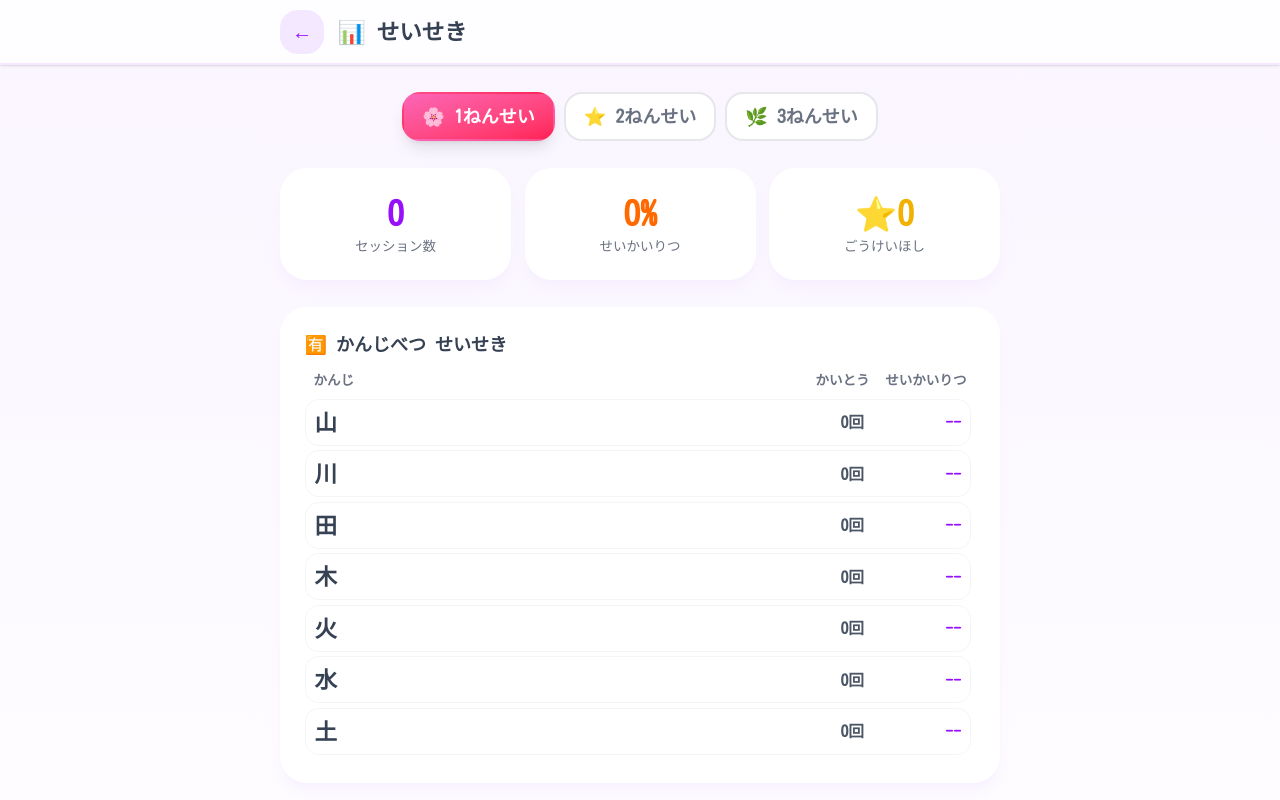
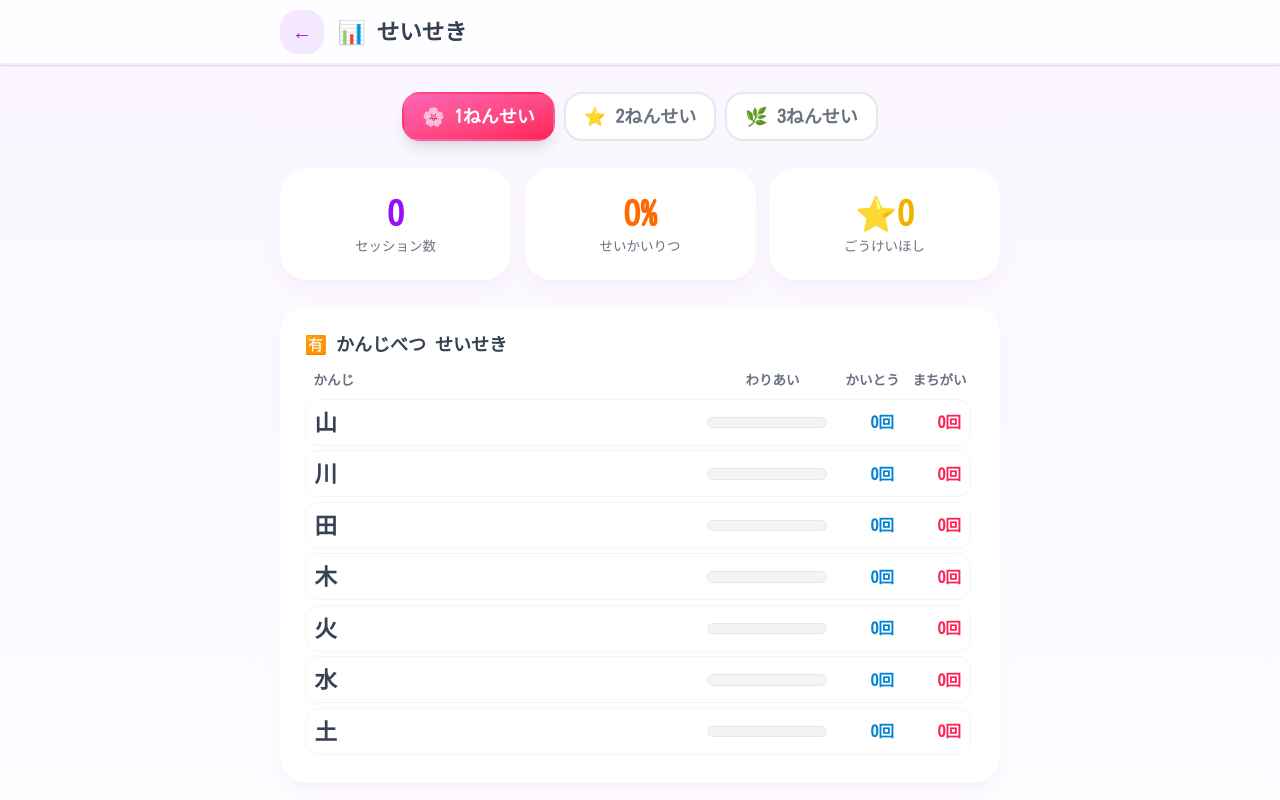
Before and after one commit to Corona-Shio/kid-lab, a Next.js app: page /progress in a window 1280 px wide. Shown: the top 800 px of the page. Built offline with nearby package versions, Linux system fonts and the light colour scheme; a web font is replaced by a local one.

Commit message:
Add progress ratio bars for kanji and simplify math rows

```diff
--- a/src/app/progress/page.tsx
+++ b/src/app/progress/page.tsx
@@ -108,25 +108,41 @@ export default function ProgressPage() {
 
         <Card className="mb-6">
           <p className="font-bold text-gray-700 mb-3">🈶 かんじべつ せいせき</p>
-          <div className="grid grid-cols-[minmax(0,1fr)_88px_88px] gap-2 px-2 pb-2 text-xs font-bold text-gray-500">
+          <div className="grid grid-cols-[minmax(0,1fr)_120px_58px_58px] gap-2 px-2 pb-2 text-xs font-bold text-gray-500">
             <span>かんじ</span>
+            <span className="text-center">わりあい</span>
             <span className="text-right">かいとう</span>
-            <span className="text-right">せいかいりつ</span>
+            <span className="text-right">まちがい</span>
           </div>
           <div className="max-h-80 overflow-y-auto pr-1">
             <div className="flex flex-col gap-1">
-              {kanjiRows.map((row) => (
+              {kanjiRows.map((row) => {
+                const correctCount = row.correct;
+                const incorrectCount = Math.max(0, row.attempts - row.correct);
+                const correctPct = row.attempts > 0 ? Math.round((correctCount / row.attempts) * 100) : 0;
+                const incorrectPct = row.attempts > 0 ? Math.max(0, 100 - correctPct) : 0;
+
+                return (
                   <div
                     key={row.character}
-                  className="grid grid-cols-[minmax(0,1fr)_88px_88px] items-center gap-2 rounded-xl border border-gray-100 px-2 py-1.5"
+                    className="grid grid-cols-[minmax(0,1fr)_120px_58px_58px] items-center gap-2 rounded-xl border border-gray-100 px-2 py-1.5"
                   >
                     <p className="text-xl font-bold text-gray-700">{row.character}</p>
-                  <p className="text-right text-sm font-bold text-gray-600">{row.attempts}回</p>
-                  <p className="text-right text-sm font-bold text-purple-600">
-                    {row.accuracy === null ? "--" : `${row.accuracy}%`}
-                  </p>
+                    <div className="h-2.5 overflow-hidden rounded-full bg-gray-100 border border-gray-200 flex">
+                      <div
+                        className="bg-emerald-400"
+                        style={{ width: `${correctPct}%` }}
+                      />
+                      <div
+                        className="bg-rose-400"
+                        style={{ width: `${incorrectPct}%` }}
+                      />
                     </div>
-              ))}
+                    <p className="text-right text-sm font-bold text-sky-600">{row.attempts}回</p>
+                    <p className="text-right text-sm font-bold text-rose-500">{incorrectCount}回</p>
+                  </div>
+                );
+              })}
             </div>
           </div>
         </Card>
@@ -137,27 +153,46 @@ export default function ProgressPage() {
             <p className="text-sm text-gray-500">まだ まちがいきろく は ありません</p>
           ) : (
             <>
-              <div className="grid grid-cols-[minmax(0,1fr)_70px_78px] gap-2 px-2 pb-2 text-xs font-bold text-gray-500">
+              <div className="grid grid-cols-[minmax(0,1fr)_120px_58px_58px] gap-2 px-2 pb-2 text-xs font-bold text-gray-500">
                 <span>もんだい</span>
+                <span className="text-center">わりあい</span>
+                <span className="text-right">かいとう</span>
                 <span className="text-right">まちがい</span>
-                <span className="text-right">せいかいりつ</span>
               </div>
               <div className="max-h-80 overflow-y-auto pr-1">
                 <div className="flex flex-col gap-1">
-                  {weakMathRows.map((row) => (
+                  {weakMathRows.map((row) => {
+                    const correctCount = row.attempts - row.incorrectFirstAttempts;
+                    const correctPct = row.attempts > 0 ? Math.round((correctCount / row.attempts) * 100) : 0;
+                    const incorrectPct = Math.max(0, 100 - correctPct);
+
+                    return (
                       <div
                         key={row.problemKey}
-                      className="grid grid-cols-[minmax(0,1fr)_70px_78px] items-center gap-2 rounded-xl border border-gray-100 px-2 py-1.5"
+                        className="grid grid-cols-[minmax(0,1fr)_120px_58px_58px] items-center gap-2 rounded-xl border border-gray-100 px-2 py-1.5"
                       >
                         <p className="text-sm font-bold text-gray-700 leading-tight line-clamp-2">
                           {row.promptSummary}
                         </p>
+                        <div>
+                          <div className="h-2.5 overflow-hidden rounded-full bg-gray-100 border border-gray-200 flex">
+                            <div
+                              className="bg-emerald-400"
+                              style={{ width: `${correctPct}%` }}
+                            />
+                            <div
+                              className="bg-rose-400"
+                              style={{ width: `${incorrectPct}%` }}
+                            />
+                          </div>
+                        </div>
+                        <p className="text-right text-sm font-bold text-sky-600">{row.attempts}回</p>
                         <p className="text-right text-sm font-bold text-rose-500">
                           {row.incorrectFirstAttempts}回
                         </p>
-                      <p className="text-right text-sm font-bold text-blue-600">{row.accuracy}%</p>
                       </div>
-                  ))}
+                    );
+                  })}
                 </div>
               </div>
             </>
```
Lines whose indentation alone changed are shown as unchanged.
